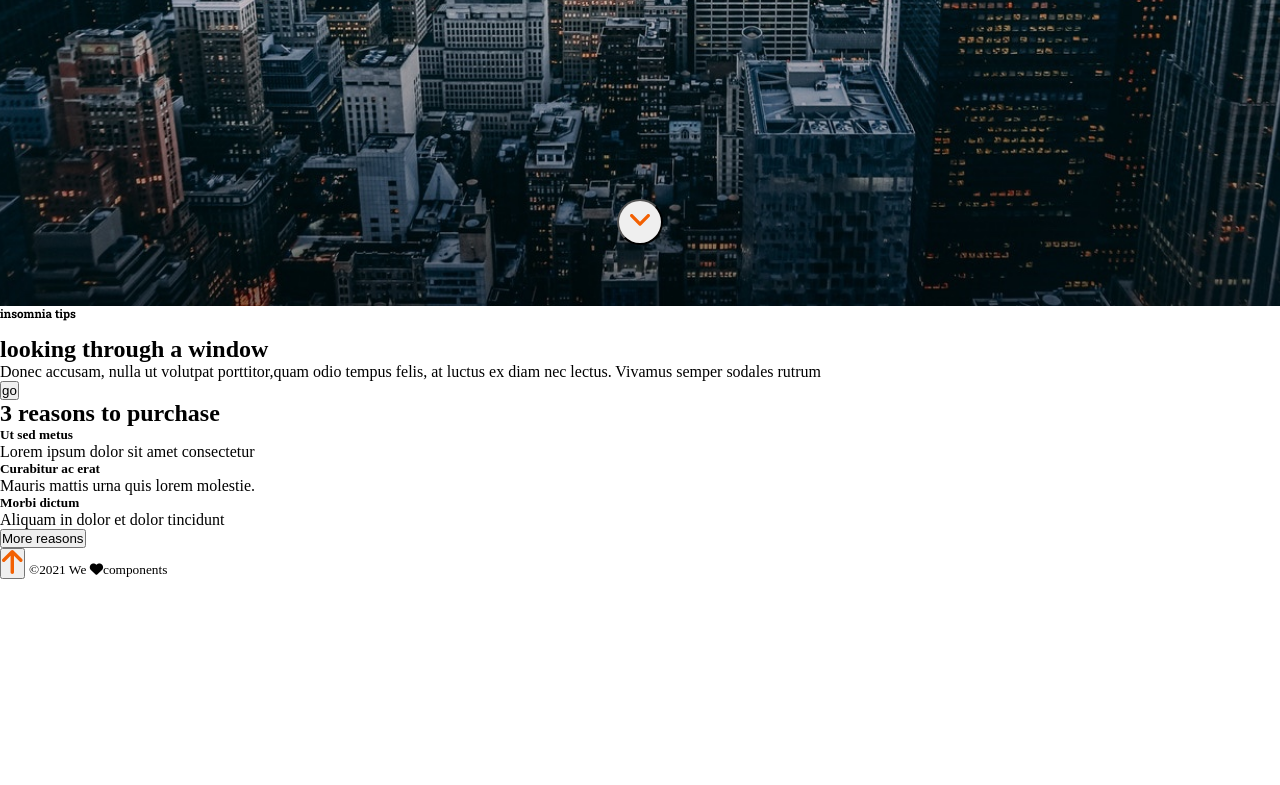
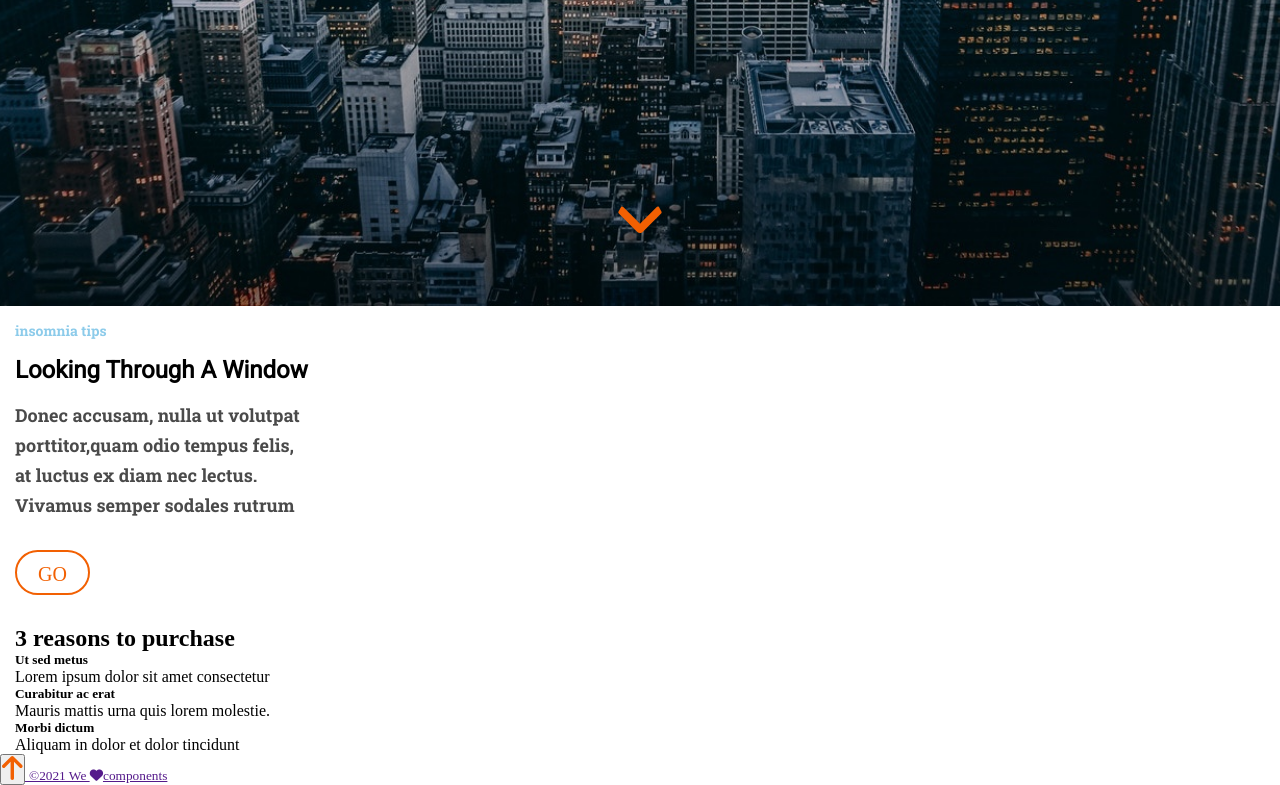
Before and after one commit to AMirandaRd/modulo-1-evaluacion-final-AMirandaRd, a website: page public/index.html in a window 1280 px wide. Shown: the part 494-1279 px from the top of the page. Before the commit the page ends 1073 px from the top, so only its background shows below. Drawn offline with Linux system fonts and the light colour scheme.

Commit message:
Fixing links

```diff
--- a/public/index.html
+++ b/public/index.html
@@ -31,25 +31,31 @@
           <h1 class="header__text--main">anonymous proxy</h1>
           <h2 class="header__text--second">In hac habitasse platea dictums</h2>
 
-        <button class="header__button">
-          <img src="./assets/images/ico-scroll-down.svg" alt="Scroll down" title="Scroll down" />
-        </button>
-      <!--</div>-->
+        <a href="#3reason">
+          <img   class="header__button" src="./assets/images/ico-scroll-down.svg" alt="Scroll down" title="Scroll down" />
+        </a>
+
     </header>
 
     <main>
       <main class=main>
-          <div class="tip"> <h5>insomnia tips<h5></div>
+          <div class="tip">
+          <h6 class="tip-tit">insomnia tips<h6>
+          </div>
+          <section class="first-section">
+          <article class="art1">
 
-          <section class="main__principal">
-          <article><h2>looking through a window </h2>
-          <p> Donec accusam, nulla ut volutpat porttitor,quam odio tempus felis, at luctus ex diam nec lectus. Vivamus semper sodales rutrum</p>
-          <input type="button" value="go">
+          <h2 class="art1-title">looking through a window </h2>
+          <p class="art1-p">  Donec accusam, nulla ut volutpat porttitor,quam odio tempus felis, at luctus ex diam nec lectus. Vivamus semper sodales rutrum</p>
           </article>
+          <nav class="button"><a class="button-link" href="https://adalab.es/empresas/" title="Ir a Empresas Adalab" > go </a></nav>
 
           </section>
-          <section class="main_second">
-              <h2>3 reasons to purchase</h2>
+
+
+          <section class="main__second">
+
+              <h2 id=3reasons>3 reasons to purchase</h2>
               <h5>Ut sed metus</h5>
               <p> Lorem ipsum dolor sit amet consectetur </p>
               <h5>Curabitur ac erat</h5>
@@ -57,7 +63,7 @@
               <h5>Morbi dictum</h5>
               <p>Aliquam in dolor et dolor tincidunt</p>
 
-              <input type="button" value="More reasons">
+              <a href="" type="button" value="More reasons">
           </section>
       </main>
       <footer class="page__footer">
--- a/src/scss/layout/_sections.scss
+++ b/src/scss/layout/_sections.scss
@@ -1,6 +1,52 @@
-main {margin: 15px,15px,15px,15px;}
+.main {
+  margin-left: 15px;
+  margin-right: 15px;
+}
 
-.tip {width: 90px;
-    height: 30px;
-    font-family:$font-text;
-    font-size:14px;}
+.tip-tit {
+    display: inline-block;
+  color: #8ccbea;
+  font-family: $font-text;
+  font-size: 14px;
+  margin-top: 15px;
+  margin-bottom: 15px;
+}
+.art1 {
+  display: block;
+  text-align: left;
+}
+.art1-title {
+  font-size: 24px;
+  line-height: 1.25;
+  font-family: $font-title;
+  text-transform: capitalize;
+  margin-bottom: 15px;
+}
+
+.art1-p {
+  width: 290px;
+  height: 120px;
+  font-size: 18px;
+  font-family: $font-text;
+  text-align: left;
+  line-height: 30px;
+  color: #4a4a4a;
+}
+
+.button{
+  width: 75px;
+  height: 45px;
+  border-radius: 22.5px;
+  border: solid 2px #f26002;
+  background-color: white;
+  padding: auto;
+  margin-top: 30px;
+  margin-bottom: 30px;
+  text-align: center;
+  &:hover{ background-color: yellowgreen;}}
+
+ .button-link {text-decoration: none;
+    text-transform: uppercase;
+    color: #f26002;
+    line-height: 45px;
+    font-size: 20px;}
```
Also changed, not shown: src/html/partials/header.html (+4 -4 lines), src/html/partials/main.html (+14 -8 lines), public/assets/css/main.css, 1 other file.
